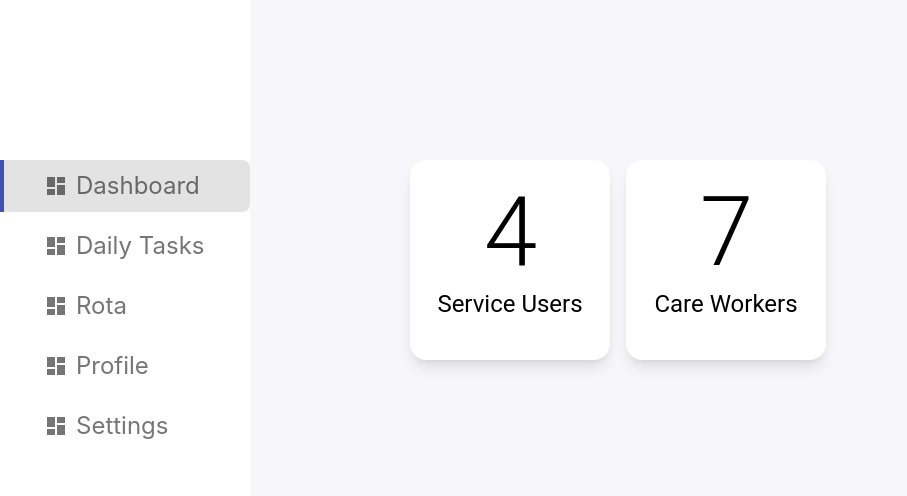
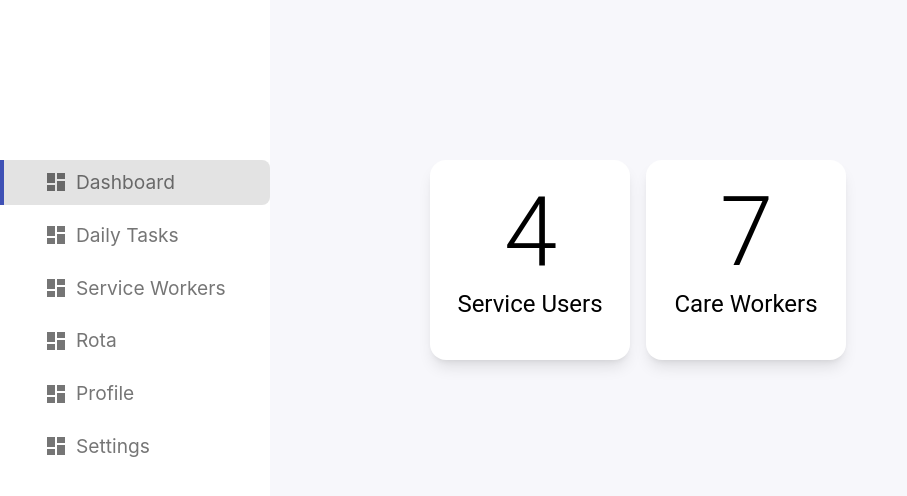
Before and after one commit to imtiazshawn/caremaster, a React (Vite) app: page /dashboard in a window 1280 px wide. Shown: the top 496 px of the page, without its empty margins (0-907 px from the left). Built offline with nearby package versions, Linux system fonts and the light colour scheme.

Commit message:
add service worker to navbar

```diff
--- a/src/components/Navbar.tsx
+++ b/src/components/Navbar.tsx
@@ -14,6 +14,11 @@ const navLinks = [
     route: "/daily-tasks",
     icon: <Dashboard />,
     label: "Daily Tasks",
+  },
+  {
+    route: "/service-workers",
+    icon: <Dashboard />,
+    label: "Service Workers",
   },
   {
     route: "/rota",
@@ -71,6 +76,7 @@ export const Navbar = () => {
                   justifyContent: "left",
                   alignItems: "center",
                   width: "100%",
+                  fontSize: "1.2rem",
                 }}
               >
                 {icon}
--- a/src/components/PageLayout.tsx
+++ b/src/components/PageLayout.tsx
@@ -9,7 +9,7 @@ export const PageLayout: React.FC<{ children?: ReactNode }> = ({
   return (
     <CustomGrid
       sx={{
-        gridTemplateColumns: "250px 1fr",
+        gridTemplateColumns: "270px 1fr",
         height: "100vh",
       }}
     >
```
